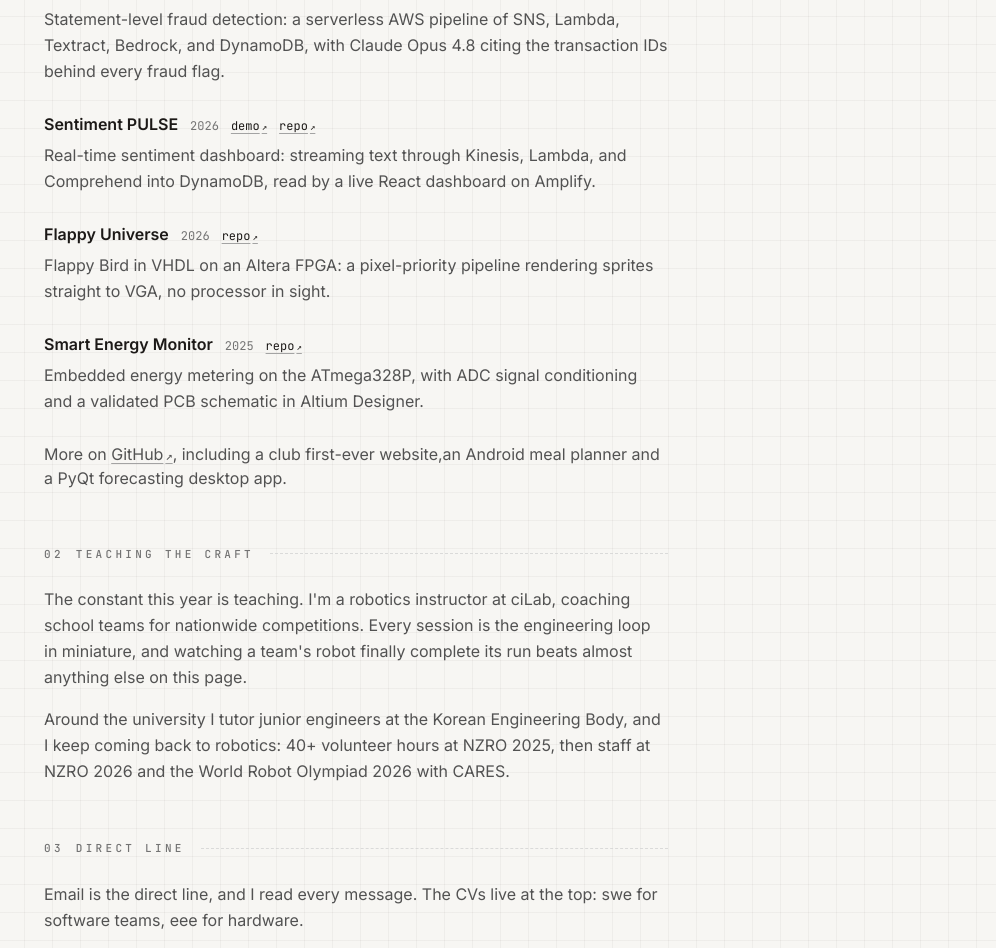
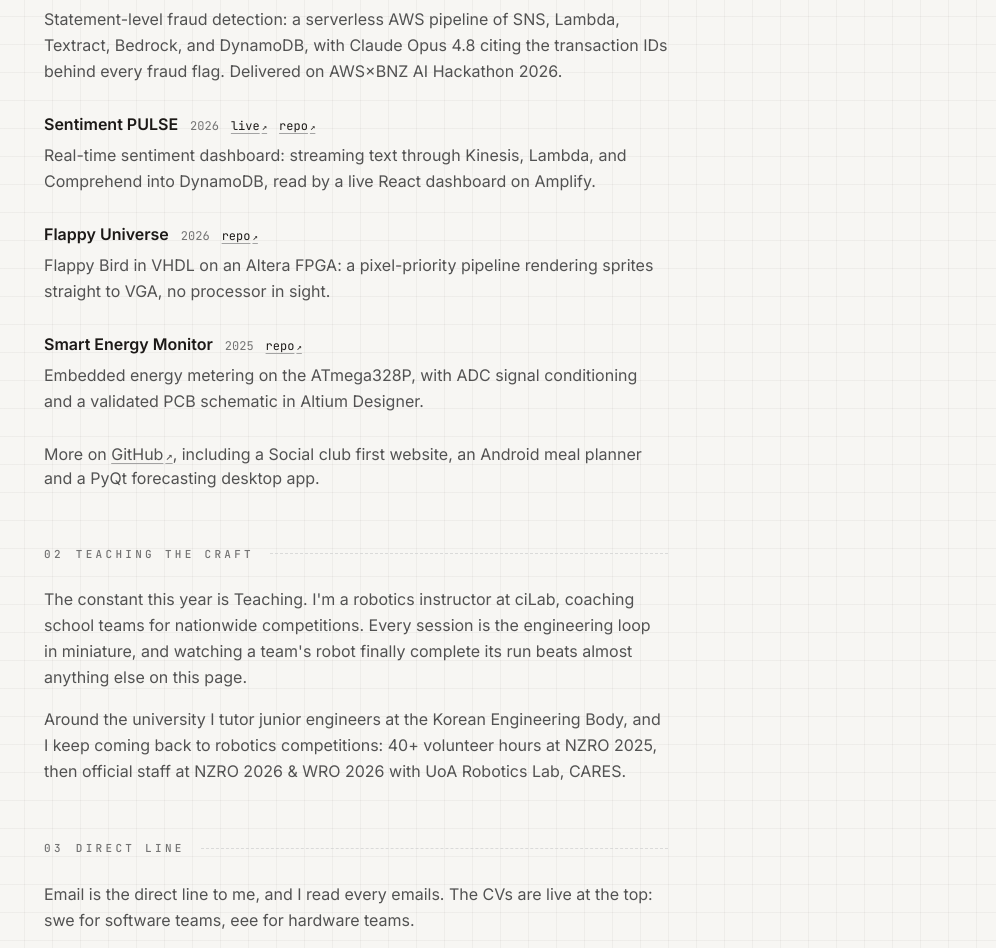
Before and after one commit to EricK-6/portfolio_v.2, a React (Vite) app: page / in a window 1280 px wide. Shown: the part 1104-2052 px from the top of the page, without its empty margins (284-1280 px from the left). Built offline with nearby package versions, Linux system fonts and the light colour scheme.

Commit message:
Writings updated

```diff
--- a/src/App.jsx
+++ b/src/App.jsx
@@ -27,7 +27,7 @@
     body:
       'Statement-level fraud detection: a serverless AWS pipeline of SNS, Lambda, ' +
       'Textract, Bedrock, and DynamoDB, with Claude Opus 4.8 citing the transaction ' +
-      'IDs behind every fraud flag.',
+      'IDs behind every fraud flag. Delivered on AWS×BNZ AI Hackathon 2026.',
     links: [
       { label: 'live', href: 'https://erick-6.github.io/Spottern/' },
       { label: 'repo', href: 'https://github.com/EricK-6/Spottern' },
@@ -40,7 +40,7 @@
       'Real-time sentiment dashboard: streaming text through Kinesis, Lambda, and ' +
       'Comprehend into DynamoDB, read by a live React dashboard on Amplify.',
     links: [
-      { label: 'demo', href: 'https://master.d3t61ak2oiedfz.amplifyapp.com/' },
+      { label: 'live', href: 'https://master.d3t61ak2oiedfz.amplifyapp.com/' },
       { label: 'repo', href: 'https://github.com/EricK-6/sentiment-dashboard' },
     ],
   },
@@ -121,7 +121,7 @@
             ))}
           </ul>
           <p className="mt-7 text-neutral-600 dark:text-neutral-400">
-            More on <Ext href={GITHUB}>GitHub</Ext>, including a club first-ever website,an Android meal planner and a
+            More on <Ext href={GITHUB}>GitHub</Ext>, including a Social club first website, an Android meal planner and a
             PyQt forecasting desktop app.
           </p>
         </Section>
@@ -129,23 +129,23 @@
         <Section id="teaching" index="02" title="Teaching the craft">
           <div className="space-y-4 leading-relaxed text-neutral-600 dark:text-neutral-400">
             <p>
-              The constant this year is teaching. I'm a robotics instructor at ciLab,
+              The constant this year is Teaching. I'm a robotics instructor at ciLab,
               coaching school teams for nationwide competitions. Every session is the
               engineering loop in miniature, and watching a team's robot finally complete
               its run beats almost anything else on this page.
             </p>
             <p>
               Around the university I tutor junior engineers at the Korean Engineering Body,
-              and I keep coming back to robotics: 40+ volunteer hours at NZRO 2025, then
-              staff at NZRO 2026 and the World Robot Olympiad 2026 with CARES.
+              and I keep coming back to robotics competitions: 40+ volunteer hours at NZRO 2025, then
+              official staff at NZRO 2026 & WRO 2026 with UoA Robotics Lab, CARES.
             </p>
           </div>
         </Section>
 
         <Section id="reach" index="03" title="Direct line">
           <p className="leading-relaxed text-neutral-600 dark:text-neutral-400">
-            Email is the direct line, and I read every message. The CVs live at the top:
-            swe for software teams, eee for hardware.
+            Email is the direct line to me, and I read every emails. The CVs are live at the top:
+            swe for software teams, eee for hardware teams.
           </p>
           <ul className="mt-5 flex flex-wrap gap-x-6 gap-y-2.5 font-mono text-xs">
             <li>
```
